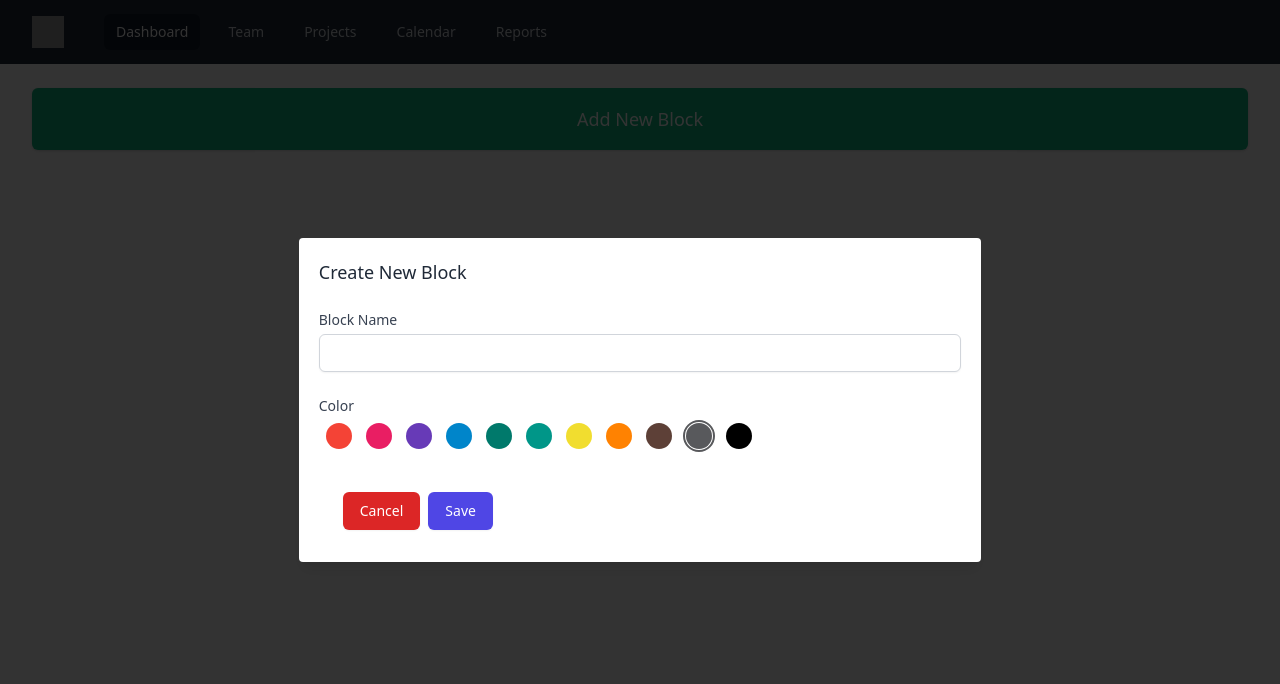
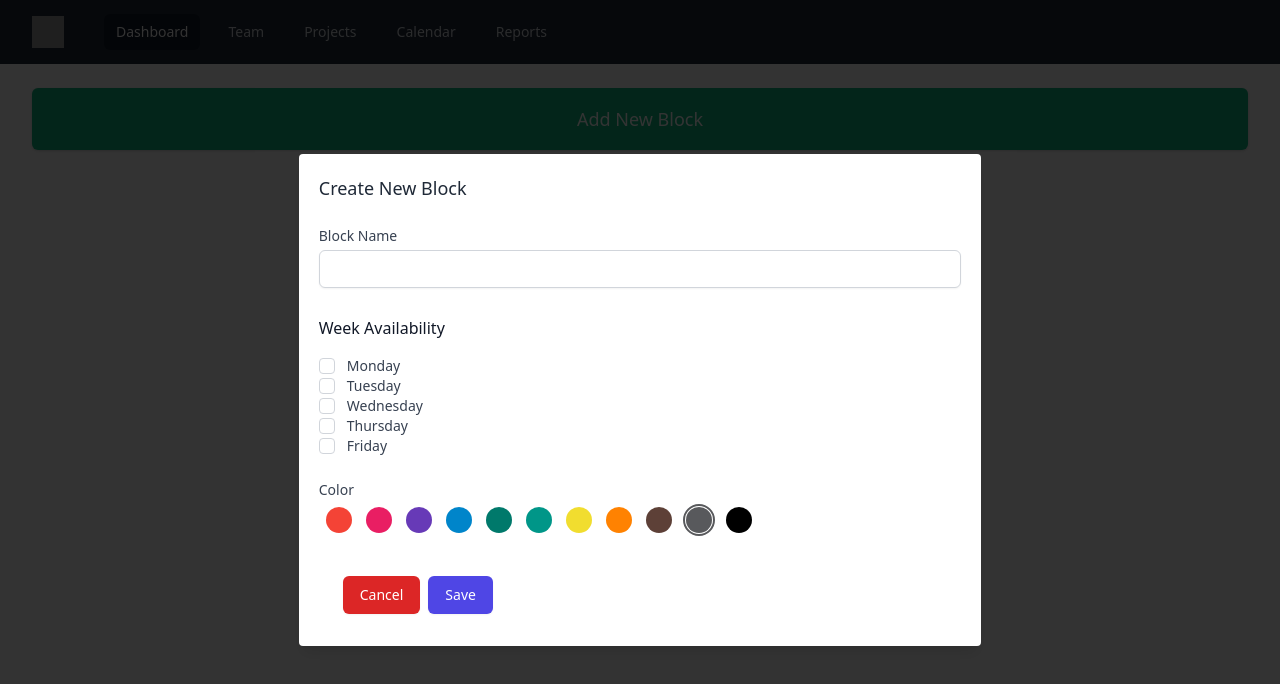
Before and after one commit to adunham95/scheduler, a React (Create React App) app: page / in a window 1280 px wide. Both pictures are taken after a click on the button "Add New Block". Shown: the top 684 px of the page. Built offline with nearby package versions, Linux system fonts and the light colour scheme; grey boxes are pictures that could not be loaded.

Commit message:
Added schedule boolean

```diff
--- a/src/components/Block/BlockCard.js
+++ b/src/components/Block/BlockCard.js
@@ -1,7 +1,11 @@
 import React from 'react';
 import { pickTextColorBasedOnBgColorSimple } from '../../utils/utils';
 
-export const BlockCard = ({ block: { color, name } }) => (
+export const BlockCard = ({
+  block: {
+    color, name, days = [], scheduled = false,
+  },
+}) => (
   <div className="block align-bottom text-left overflow-hidden w-1/2 md:w-1/3 lg:w-1/4  py-2 pr-2">
     <div
       className="p-4  rounded-lg shadow-sm"
@@ -16,6 +20,23 @@ export const BlockCard = ({ block: { color, name } }) => (
             {name}
           </h3>
           <div className={`mt-2 text-sm ${pickTextColorBasedOnBgColorSimple(color)}`}>
+            <div className="mt-2 flex items-center">
+              <svg
+                xmlns="http://www.w3.org/2000/svg"
+                className={`flex-shrink-0 mr-1.5 h-5 w-5 ${pickTextColorBasedOnBgColorSimple(color)}`}
+                fill="none"
+                viewBox="0 0 24 24"
+                stroke="currentColor"
+              >
+                <path
+                  strokeLinecap="round"
+                  strokeLinejoin="round"
+                  strokeWidth={2}
+                  d="M19 11H5m14 0a2 2 0 012 2v6a2 2 0 01-2 2H5a2 2 0 01-2-2v-6a2 2 0 012-2m14 0V9a2 2 0 00-2-2M5 11V9a2 2 0 012-2m0 0V5a2 2 0 012-2h6a2 2 0 012 2v2M7 7h10"
+                />
+              </svg>
+              <p>{scheduled ? 'Scheduled' : 'Not Scheduled'}</p>
+            </div>
             <div className="mt-2 flex items-center">
               <svg
                 xmlns="http://www.w3.org/2000/svg"
@@ -47,7 +68,7 @@ export const BlockCard = ({ block: { color, name } }) => (
                 />
               </svg>
               {' '}
-              <p>Monday</p>
+              <p>{days.map((d) => d).join(', ')}</p>
             </div>
           </div>
         </div>
--- a/src/components/NewBlock/NewBlock.js
+++ b/src/components/NewBlock/NewBlock.js
@@ -11,6 +11,19 @@ export const NewBlock = () => {
   const [timeHours, setTimeHours] = useState(0);
   const [timeMins, setTimeMins] = useState(0);
   const [selectedColor, setSelectedColor] = useState('#58595C');
+  const [dayAva, setAvaDays] = useState([]);
+
+  function setAvailableDays(day) {
+    const index = dayAva.findIndex((d) => d === day);
+    const newDays = [...dayAva];
+    console.log(index);
+    if (index >= 0) {
+      setAvaDays(newDays.filter((d) => d !== day));
+    }
+    if (index < 0) {
+      setAvaDays([...newDays, day]);
+    }
+  }
 
   function saveBlockForm(e) {
     e.preventDefault();
@@ -18,6 +31,7 @@ export const NewBlock = () => {
       name,
       locked: false,
       color: selectedColor,
+      days: dayAva,
       time: {
         hours: timeHours,
         minutes: timeMins,
@@ -73,6 +87,106 @@ export const NewBlock = () => {
             onChange={(e) => setName(e.target.value)}
           />
         </label> */}
+        <fieldset className="mt-1">
+          <legend className="text-base font-medium text-gray-900">Week Availability</legend>
+          <div className="mt-4">
+            <div className="flex items-start">
+              <div className="flex items-center h-5">
+                <input
+                  id="monday"
+                  name="monday"
+                  type="checkbox"
+                  className="focus:ring-indigo-500 h-4 w-4 text-indigo-600 border-gray-300 rounded"
+                  onChange={() => setAvailableDays('Monday')}
+                />
+              </div>
+              <div className="ml-3 text-sm">
+                <label
+                  htmlFor="monday"
+                  className="font-medium text-gray-700"
+                >
+                  Monday
+                </label>
+              </div>
+            </div>
+            <div className="flex items-start">
+              <div className="flex items-center h-5">
+                <input
+                  id="tues"
+                  name="tues"
+                  type="checkbox"
+                  className="focus:ring-indigo-500 h-4 w-4 text-indigo-600 border-gray-300 rounded"
+                  onChange={() => setAvailableDays('Tuesday')}
+                />
+              </div>
+              <div className="ml-3 text-sm">
+                <label
+                  htmlFor="tues"
+                  className="font-medium text-gray-700"
+                >
+                  Tuesday
+                </label>
+              </div>
+            </div>
+            <div className="flex items-start">
+              <div className="flex items-center h-5">
+                <input
+                  id="wed"
+                  name="wed"
+                  type="checkbox"
+                  className="focus:ring-indigo-500 h-4 w-4 text-indigo-600 border-gray-300 rounded"
+                  onChange={() => setAvailableDays('Wednesday')}
+                />
+              </div>
+              <div className="ml-3 text-sm">
+                <label
+                  htmlFor="wed"
+                  className="font-medium text-gray-700"
+                >
+                  Wednesday
+                </label>
+              </div>
+            </div>
+            <div className="flex items-start">
+              <div className="flex items-center h-5">
+                <input
+                  id="thur"
+                  name="thur"
+                  type="checkbox"
+                  className="focus:ring-indigo-500 h-4 w-4 text-indigo-600 border-gray-300 rounded"
+                  onChange={() => setAvailableDays('Thursday')}
+                />
+              </div>
+              <div className="ml-3 text-sm">
+                <label
+                  htmlFor="thur"
+                  className="font-medium text-gray-700"
+                >
+                  Thursday
+                </label>
+              </div>
+            </div>
+            <div className="flex items-start">
+              <div className="flex items-center h-5">
+                <input
+                  id="fri"
+                  name="fri"
+                  type="checkbox"
+                  className="focus:ring-indigo-500 h-4 w-4 text-indigo-600 border-gray-300 rounded"
+                  onChange={() => setAvailableDays('Friday')}
+                />
+              </div>
+              <div className="ml-3 text-sm">
+                <label
+                  htmlFor="fri"
+                  className="font-medium text-gray-700"
+                >
+                  Friday
+                </label>
+              </div>
+            </div>
+          </div>
+        </fieldset>
         <div className="col-span-6 sm:col-span-3">
           <label className="block text-sm font-medium text-gray-700">Color</label>
           <div>
--- a/src/database/blockDB.js
+++ b/src/database/blockDB.js
@@ -1,3 +1,4 @@
+import { generateID } from '../utils/utils';
 import { getFromLocal, saveToLocal } from './localDB';
 import { BlockSchema, dbNames } from './schema';
 
@@ -5,7 +6,8 @@ export function saveBlock(newBlockData) {
   // Gets the metadata
   const meta = getFromLocal(dbNames.meta);
   // Creates the block from the schema
-  const newBlock = { ...BlockSchema, ...newBlockData };
+  const newBlock = { ...BlockSchema, ...newBlockData, id: generateID() };
+  console.log(newBlock);
   // Adds the id to the list of block
   meta.push(newBlock.id);
   // Saves metadata
@@ -17,7 +19,7 @@ export function saveBlock(newBlockData) {
 export function getAllBlocks() {
   // Gets the metadata
   const meta = getFromLocal(dbNames.meta);
-  const allBlocks = meta.map((id) => getFromLocal(id));
+  const allBlocks = meta.map((id) => ({ ...BlockSchema, ...getFromLocal(id) }));
   console.log(allBlocks);
   return allBlocks;
 }
--- a/src/database/schema.js
+++ b/src/database/schema.js
@@ -5,6 +5,8 @@ export const BlockSchema = {
   name: 'Default Block',
   color: '#58595C',
   locked: false,
+  scheduled: false,
+  days: ['Monday'],
 };
 
 export const dbNames = {
--- a/src/utils/utils.js
+++ b/src/utils/utils.js
@@ -1,6 +1,12 @@
 /* eslint-disable no-bitwise */
+function newID(length) {
+  return [...Array(length)].map((i) => (~~(Math.random() * 36)).toString(36)).join('');
+}
+
 export function generateID(length = 4) {
-  return [...Array(length)].map((i) => (~~(Math.random() * 36)).toString(36)).join('');
+  const id = newID(length);
+  // TODO check for current value
+  return id;
 }
 
 export function pickTextColorBasedOnBgColorSimple(bgColor, lightColor = 'text-white', darkColor = 'text-grey-900') {
```
